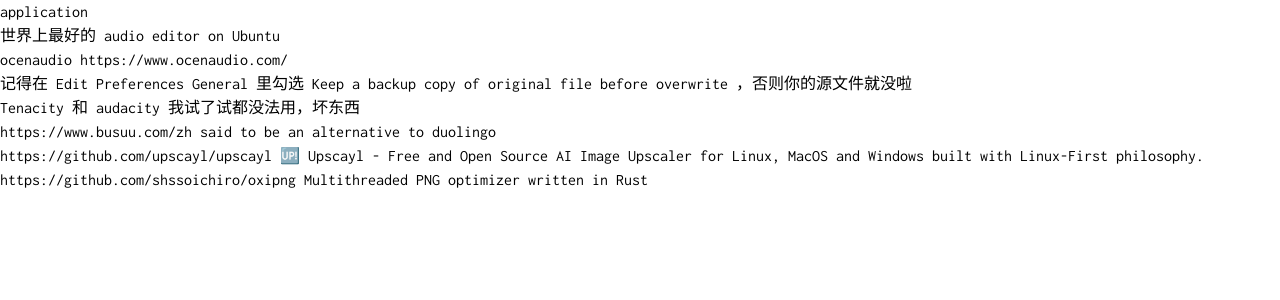
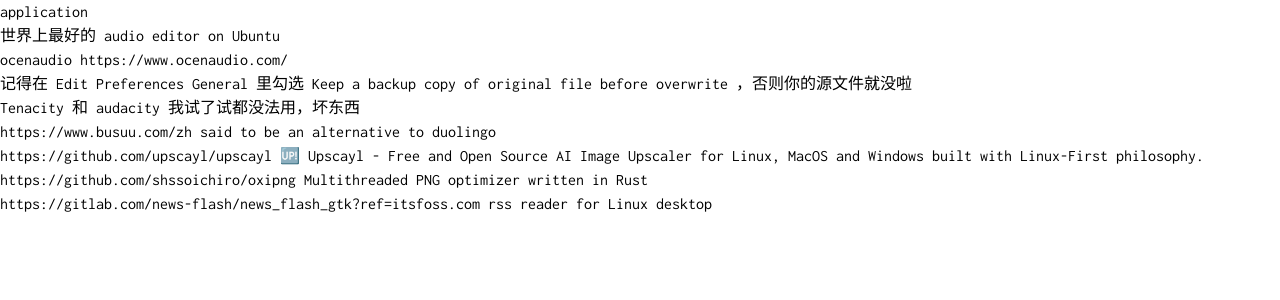
Before and after one commit to Ding-Fan/blog-nextra, a Next.js app: page /collection/application in a window 1280 px wide. Shown: the top 300 px of the page. Built offline with nearby package versions, Linux system fonts and the light colour scheme; a web font is replaced by a local one.

Commit message:
:white_check_mark: Test RSS

```diff
--- a/pages/_meta.json
+++ b/pages/_meta.json
@@ -3,6 +3,7 @@
   "history": "History",
   "ideas": "Ideas",
   "wash-dishes": "洗盘子吧",
+  "man-with-long-hair": "长着头发的男人",
   "how-i-build-this-blog": "How I Build This Blog",
   "another": "Another Page",
   "advanced": "Advanced (A Folder)",
--- a/pages/collection/application.mdx
+++ b/pages/collection/application.mdx
@@ -18,3 +18,6 @@ https://github.com/upscayl/upscayl
 
 https://github.com/shssoichiro/oxipng
 Multithreaded PNG optimizer written in Rust
+
+https://gitlab.com/news-flash/news_flash_gtk?ref=itsfoss.com
+rss reader for Linux desktop
```
Also changed, not shown: pages/how-i-build-this-blog.mdx (+2 -5 lines), pages/ielts.mdx (renamed from pages/archived/ielts.mdx).
